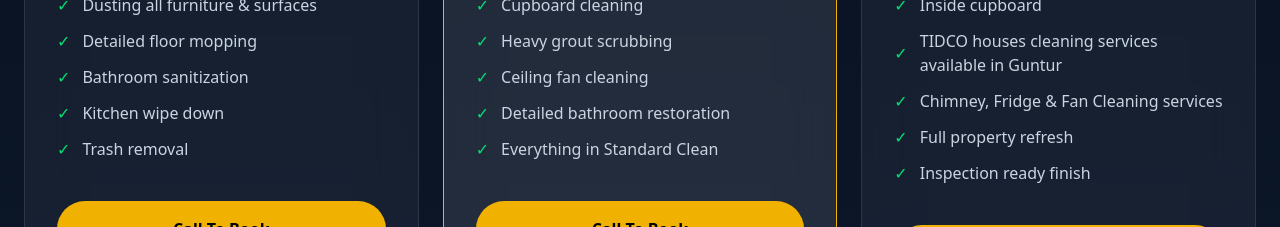
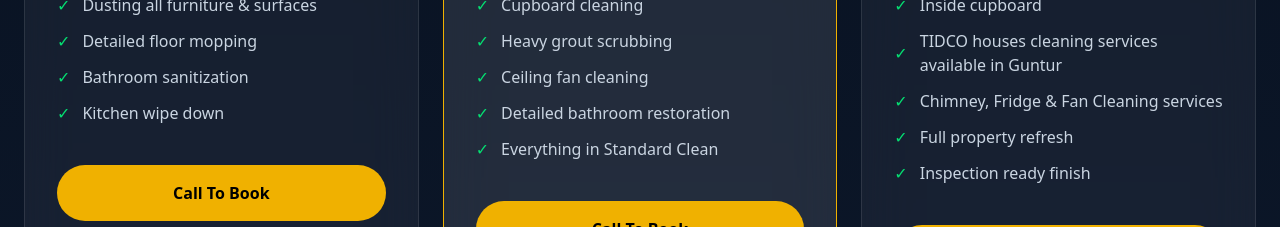
Before and after one commit to eswar-maguluri/sr-cleaning-solutions, a Next.js app in the folder sr-cleaning-solutions/: page / in a window 1280 px wide. Shown: the part 1260-1487 px from the top of the page. Built offline with nearby package versions, Linux system fonts and the light colour scheme; no server answers; the database is empty.

Commit message:
minor modifications

```diff
--- a/sr-cleaning-solutions/src/locales/en.js
+++ b/sr-cleaning-solutions/src/locales/en.js
@@ -33,7 +33,6 @@ const en = {
       "Detailed floor mopping",
       "Bathroom sanitization",
       "Kitchen wipe down",
-      "Trash removal",
     ],
     deepItems: [
       "Cupboard cleaning",
--- a/sr-cleaning-solutions/src/locales/te.js
+++ b/sr-cleaning-solutions/src/locales/te.js
@@ -33,7 +33,6 @@ const te = {
       "నేలలను పూర్తిగా తుడవడం",
       "బాత్‌రూమ్ శుభ్రపరచడం",
       "కిచెన్ శుభ్రపరచడం",
-      "చెత్త తొలగింపు",
     ],
     deepItems: [
       "అల్మారాలు శుభ్రపరచడం",
```
